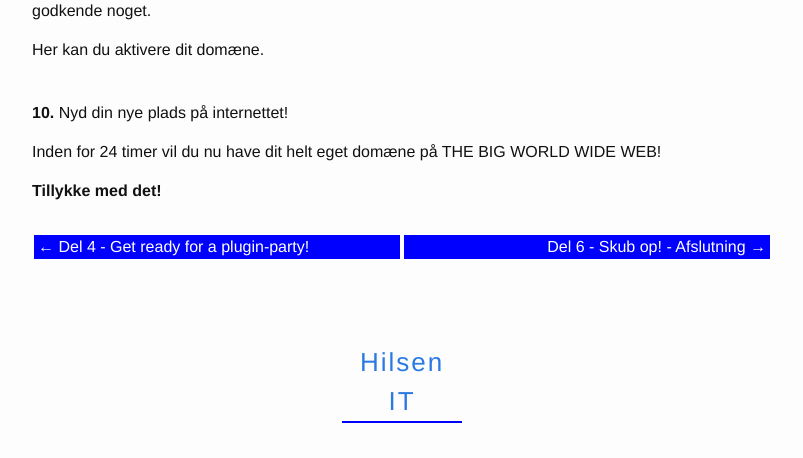
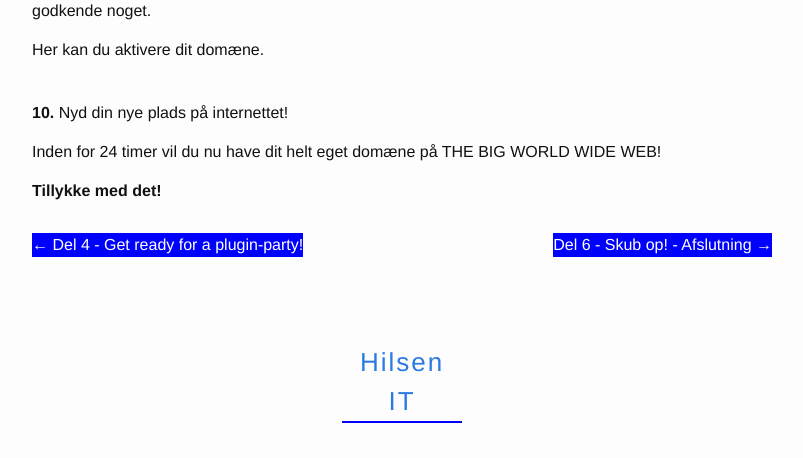
Before and after one commit to peterhoejlundandersen/hilsen, a PHP site: the page made by _site/wordpress/2018/02/20/del-5-koeb-af-domæne.html in a window 1280 px wide. Shown: the part 4452-4910 px from the top of the page, without its empty margins (238-1041 px from the left). Run offline with PHP 8.4, Linux system fonts and the light colour scheme.

Commit message:
fixed pagination

```diff
--- a/_site/assets/main.css
+++ b/_site/assets/main.css
@@ -198,16 +198,17 @@ table {
   height: 100px; }
 
 .hilsen-pagination a {
-  width: 50%;
+  width: auto;
   display: inline-block;
   padding: 0;
-  float: left;
-  border: 2px solid white;
-  box-sizing: border-box;
-  padding: 0px 4px; }
+  float: left; }
+
+.v-hidden {
+  visibility: hidden; }
 
 .hilsen-pagination a:last-child {
-  text-align: right; }
+  text-align: right;
+  float: right; }
 
 .site-title {
   font-size: 26px;
--- a/_site/feed.xml
+++ b/_site/feed.xml
@@ -1,4 +1,4 @@
-<?xml version="1.0" encoding="utf-8"?><feed xmlns="http://www.w3.org/2005/Atom" ><generator uri="https://jekyllrb.com/" version="3.7.2">Jekyll</generator><link href="http://localhost:4000/feed.xml" rel="self" type="application/atom+xml" /><link href="http://localhost:4000/" rel="alternate" type="text/html" /><updated>2018-02-28T13:29:38+01:00</updated><id>http://localhost:4000/</id><title type="html">Hilsen IT</title><subtitle>Designer hjemmesider med et sikkert fundament i Ruby on Rails, Jekyll og Angular</subtitle><entry><title type="html">Del 6 - Skub op! - Afslutning</title><link href="http://localhost:4000/wordpress/2018/02/23/del-6-skub-op.html" rel="alternate" type="text/html" title="Del 6 - Skub op! - Afslutning" /><published>2018-02-23T00:00:00+01:00</published><updated>2018-02-23T00:00:00+01:00</updated><id>http://localhost:4000/wordpress/2018/02/23/del-6-skub-op</id><content type="html" xml:base="http://localhost:4000/wordpress/2018/02/23/del-6-skub-op.html">&lt;blockquote&gt;
+<?xml version="1.0" encoding="utf-8"?><feed xmlns="http://www.w3.org/2005/Atom" ><generator uri="https://jekyllrb.com/" version="3.7.2">Jekyll</generator><link href="http://localhost:4000/feed.xml" rel="self" type="application/atom+xml" /><link href="http://localhost:4000/" rel="alternate" type="text/html" /><updated>2018-02-28T13:33:22+01:00</updated><id>http://localhost:4000/</id><title type="html">Hilsen IT</title><subtitle>Designer hjemmesider med et sikkert fundament i Ruby on Rails, Jekyll og Angular</subtitle><entry><title type="html">Del 6 - Skub op! - Afslutning</title><link href="http://localhost:4000/wordpress/2018/02/23/del-6-skub-op.html" rel="alternate" type="text/html" title="Del 6 - Skub op! - Afslutning" /><published>2018-02-23T00:00:00+01:00</published><updated>2018-02-23T00:00:00+01:00</updated><id>http://localhost:4000/wordpress/2018/02/23/del-6-skub-op</id><content type="html" xml:base="http://localhost:4000/wordpress/2018/02/23/del-6-skub-op.html">&lt;blockquote&gt;
   &lt;p&gt;I den sidste del, da skal vi se på, hvordan vi skubber vores lokale miljø op på et domæne. Hvis du har fulgt &lt;a href=&quot;https://hilsen.it/wordpress/2018/02/20/koeb-af-dom%C3%A6ne.html&quot; target=&quot;_blank&quot;&gt;Køb af domæne …&lt;/a&gt;, har du mulighed for at skubbe det op på det købte. Hvis ikke, så kan du se, hvordan jeg skubber det op på mit.&lt;/p&gt;
 &lt;/blockquote&gt;
 
--- a/_site/wordpress/2018/01/27/del-1-wordpress-kursus.html
+++ b/_site/wordpress/2018/01/27/del-1-wordpress-kursus.html
@@ -391,10 +391,10 @@ Det er et af de mest udbredte kodesprog i verden (mest aktive på <a href="https
 
 			<div class="hilsen-pagination">
 
-	<a class="blue-highlight hilsen-prev" href="/blogs/2018/01/27/techlove.html">&#8592; Fire superkræfter til den studerende</a>
+    <a class="blue-highlight hilsen-prev" href="/blogs/2018/01/27/techlove.html">&#8592; Fire superkræfter til den studerende</a>
 
 
-	<a class="blue-highlight hilsen-next" href="/wordpress/2018/02/03/del-2.html">Del 2 - HTML og CSS Advanced &#8594;</a>
+    <a class="blue-highlight hilsen-next" href="/wordpress/2018/02/03/del-2.html">Del 2 - HTML og CSS Advanced &#8594;</a>
 
 </div>
 
--- a/_site/wordpress/2018/02/03/del-2.html
+++ b/_site/wordpress/2018/02/03/del-2.html
@@ -361,10 +361,10 @@
 
 			<div class="hilsen-pagination">
 
-	<a class="blue-highlight hilsen-prev" href="/wordpress/2018/01/27/del-1-wordpress-kursus.html">&#8592; Del 1 - HTML, CSS og JavaScript</a>
+    <a class="blue-highlight hilsen-prev" href="/wordpress/2018/01/27/del-1-wordpress-kursus.html">&#8592; Del 1 - HTML, CSS og JavaScript</a>
 
 
-	<a class="blue-highlight hilsen-next" href="/wordpress/2018/02/09/del-3-Wordpress-basics.html">Del 3 - WordPress... The basics &#8594;</a>
+    <a class="blue-highlight hilsen-next" href="/wordpress/2018/02/09/del-3-Wordpress-basics.html">Del 3 - WordPress... The basics &#8594;</a>
 
 </div>
 
--- a/_site/wordpress/2018/02/09/del-3-Wordpress-basics.html
+++ b/_site/wordpress/2018/02/09/del-3-Wordpress-basics.html
@@ -356,10 +356,10 @@
 
 			<div class="hilsen-pagination">
 
-	<a class="blue-highlight hilsen-prev" href="/wordpress/2018/02/03/del-2.html">&#8592; Del 2 - HTML og CSS Advanced</a>
+    <a class="blue-highlight hilsen-prev" href="/wordpress/2018/02/03/del-2.html">&#8592; Del 2 - HTML og CSS Advanced</a>
 
 
-	<a class="blue-highlight hilsen-next" href="/wordpress/2018/02/19/del-4-tema-og-plugins.html">Del 4 - Get ready for a plugin-party! &#8594;</a>
+    <a class="blue-highlight hilsen-next" href="/wordpress/2018/02/19/del-4-tema-og-plugins.html">Del 4 - Get ready for a plugin-party! &#8594;</a>
 
 </div>
 
--- a/_site/wordpress/2018/02/19/del-4-tema-og-plugins.html
+++ b/_site/wordpress/2018/02/19/del-4-tema-og-plugins.html
@@ -324,10 +324,10 @@
 
 			<div class="hilsen-pagination">
 
-	<a class="blue-highlight hilsen-prev" href="/wordpress/2018/02/09/del-3-Wordpress-basics.html">&#8592; Del 3 - WordPress... The basics</a>
+    <a class="blue-highlight hilsen-prev" href="/wordpress/2018/02/09/del-3-Wordpress-basics.html">&#8592; Del 3 - WordPress... The basics</a>
 
 
-	<a class="blue-highlight hilsen-next" href="/wordpress/2018/02/20/del-5-koeb-af-dom%C3%A6ne.html">Del 5 - Køb af domæne - webhosting.dk 4 life <3 &#8594;</a>
+    <a class="blue-highlight hilsen-next" href="/wordpress/2018/02/20/del-5-koeb-af-dom%C3%A6ne.html">Del 5 - Køb af domæne - webhosting.dk 4 life <3 &#8594;</a>
 
 </div>
 
--- a/_site/wordpress/2018/02/20/del-5-koeb-af-domæne.html
+++ b/_site/wordpress/2018/02/20/del-5-koeb-af-domæne.html
@@ -180,10 +180,10 @@ Tryk derefter “Tryk her for at acceptere ordre”, hvis du ikke har flere indv
 
 			<div class="hilsen-pagination">
 
-	<a class="blue-highlight hilsen-prev" href="/wordpress/2018/02/19/del-4-tema-og-plugins.html">&#8592; Del 4 - Get ready for a plugin-party!</a>
+    <a class="blue-highlight hilsen-prev" href="/wordpress/2018/02/19/del-4-tema-og-plugins.html">&#8592; Del 4 - Get ready for a plugin-party!</a>
 
 
-	<a class="blue-highlight hilsen-next" href="/wordpress/2018/02/23/del-6-skub-op.html">Del 6 - Skub op! - Afslutning &#8594;</a>
+    <a class="blue-highlight hilsen-next" href="/wordpress/2018/02/23/del-6-skub-op.html">Del 6 - Skub op! - Afslutning &#8594;</a>
 
 </div>
 
--- a/_site/wordpress/2018/02/23/del-6-skub-op.html
+++ b/_site/wordpress/2018/02/23/del-6-skub-op.html
@@ -449,8 +449,10 @@
 
 			<div class="hilsen-pagination">
 
-	<a class="blue-highlight hilsen-prev" href="/wordpress/2018/02/20/del-5-koeb-af-dom%C3%A6ne.html">&#8592; Del 5 - Køb af domæne - webhosting.dk 4 life <3</a>
+    <a class="blue-highlight hilsen-prev" href="/wordpress/2018/02/20/del-5-koeb-af-dom%C3%A6ne.html">&#8592; Del 5 - Køb af domæne - webhosting.dk 4 life <3</a>
 
+
+    <a class="blue-highlight hilsen-next v-hidden" href="#"> &#8594;</a>
 
 </div>
 
```
Also changed, not shown: _includes/post_header.html (+8 -4 lines), _sass/minima/_layout.scss (+5 -4 lines).
